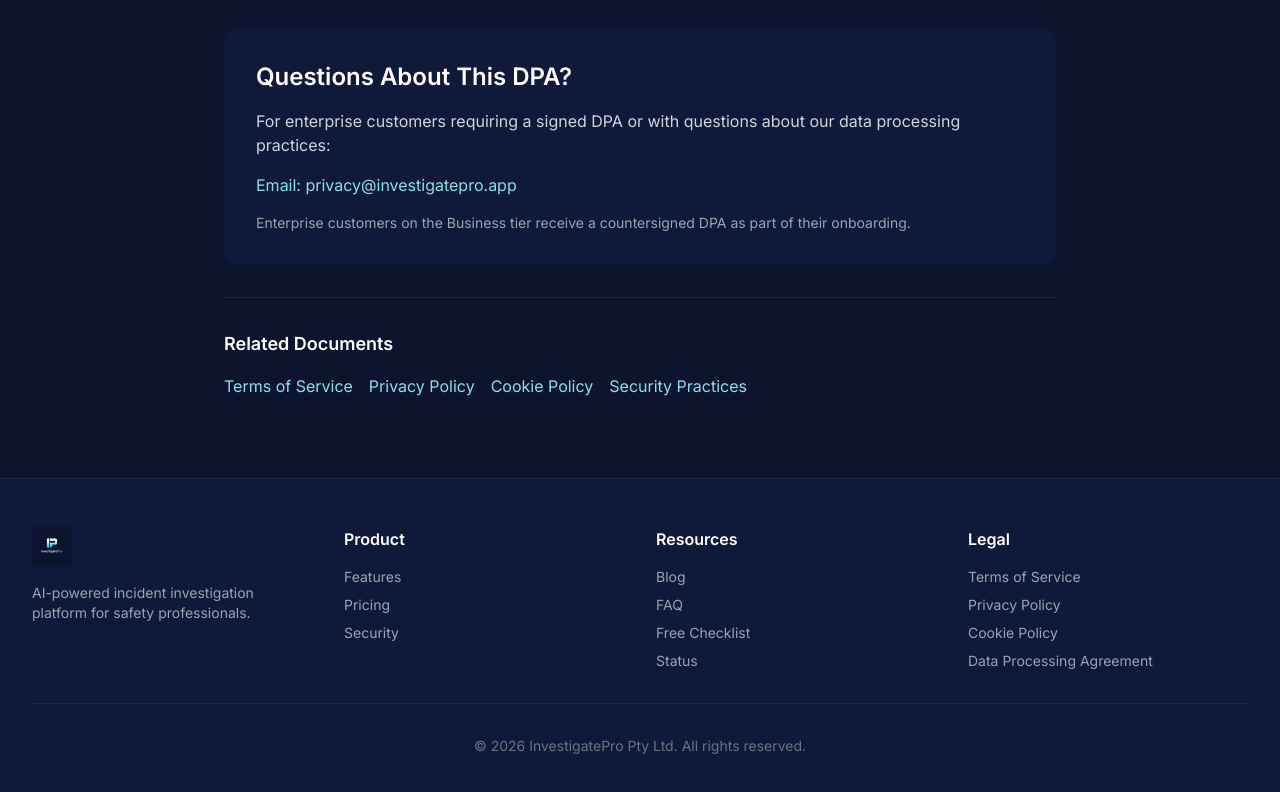
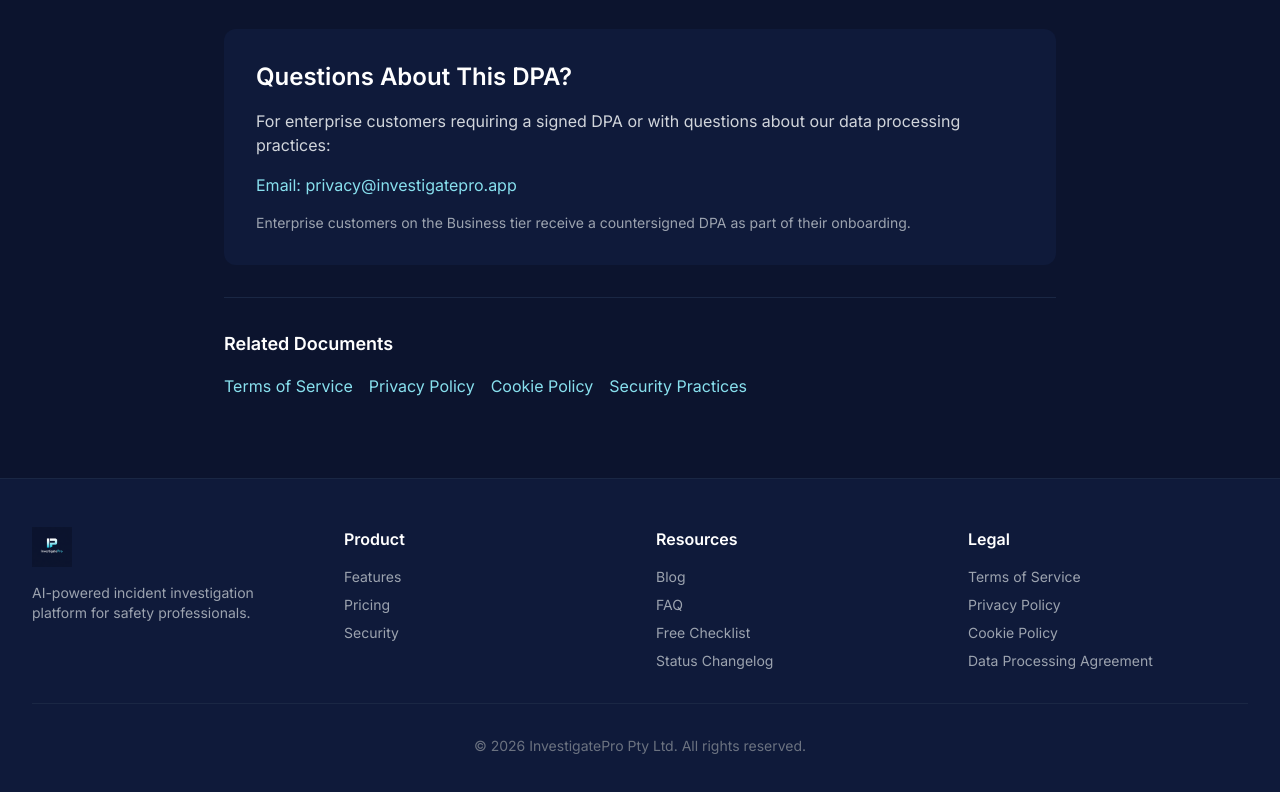
Before and after one commit to BikingDT/investigatepro-landing, a website: page dpa.html in a window 1280 px wide. Shown: the part 3058-3850 px from the top of the page. Drawn offline with nearby package versions, Linux system fonts and the light colour scheme.

Commit message:
Add changelog links to footers

```diff
--- a/dpa.html
+++ b/dpa.html
@@ -267,7 +267,8 @@
                         <li><a href="/blog/" class="hover:text-white">Blog</a></li>
                         <li><a href="/faq.html" class="hover:text-white">FAQ</a></li>
                         <li><a href="/checklist.html" class="hover:text-white">Free Checklist</a></li>
-                        <li><a href="/status.html" class="hover:text-white">Status</a></li>
+                        <li><a href="/status.html" class="hover:text-white">Status</a>
+          <a href="/changelog.html" class="hover:text-white">Changelog</a></li>
                     </ul>
                 </div>
                 <div>
```
